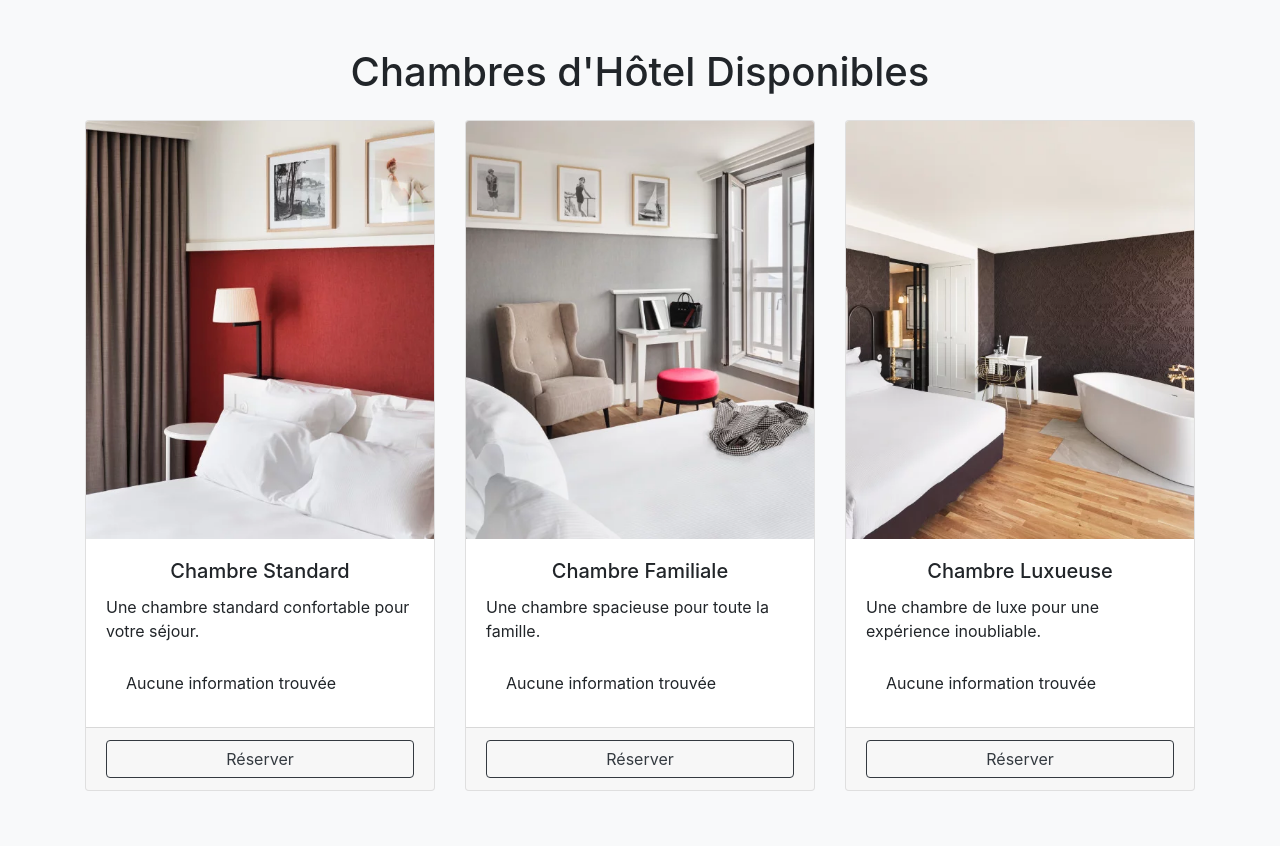
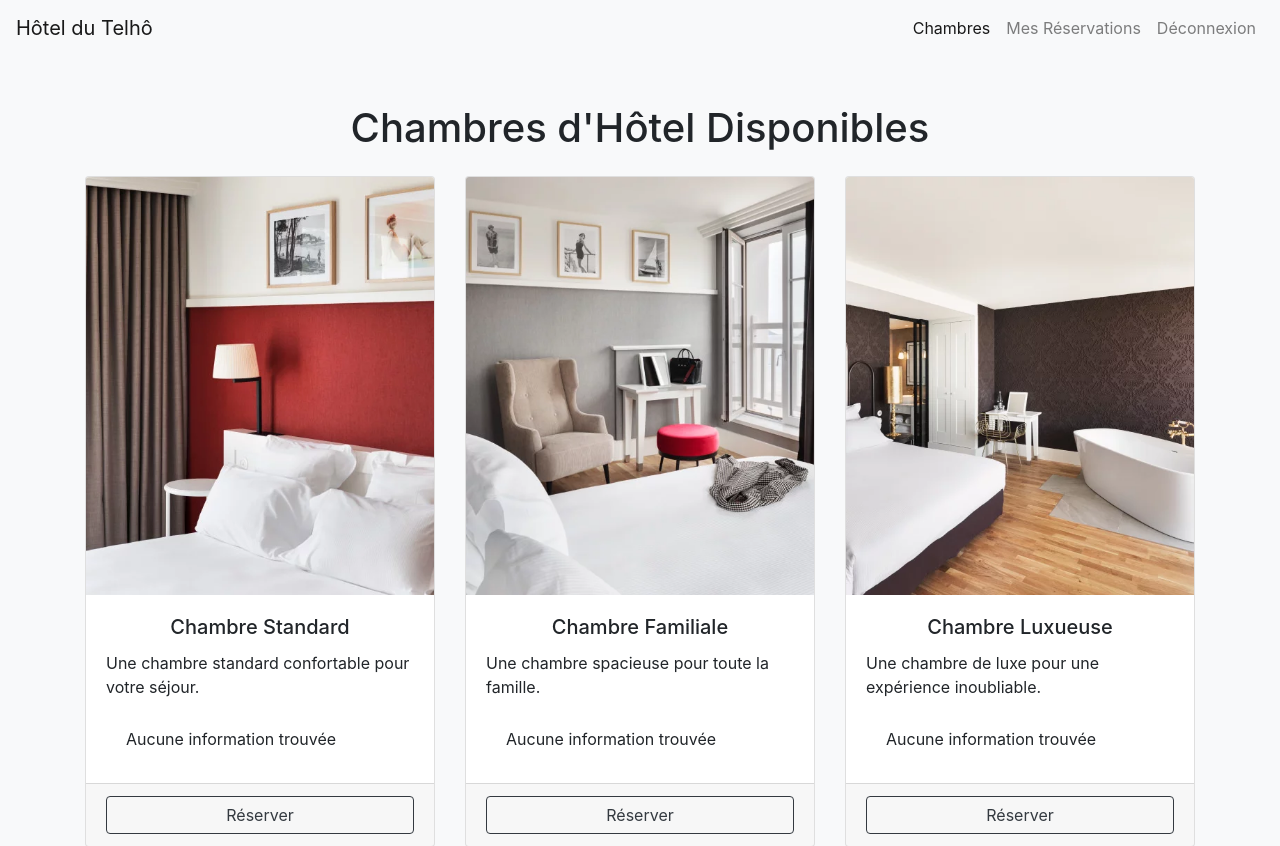
Before and after one commit to MathissGit/projet_infra_reseau, a PHP site: page /index.php in a window 1280 px wide. Shown: the top 846 px of the page. Before the commit the page ends 791 px from the top, so only its background shows below. Run offline with PHP 8.4, Linux system fonts and the light colour scheme; the visitor is signed in with stand-in values (Sample User, id 1); data that the repository does not hold is empty.

Commit message:
création navbar et integration dans header.php

```diff
--- a/includes/partials/header.php
+++ b/includes/partials/header.php
@@ -12,3 +12,35 @@
 	<script src="../../includes/src/hotel.js"></script>
 </head>
 <body>
+
+<nav class="navbar navbar-expand-lg navbar-light bg-light">
+    <a class="navbar-brand" href="index.php">Hôtel du Telhô</a>
+    <button class="navbar-toggler" type="button" data-toggle="collapse" data-target="#navbarNav" aria-controls="navbarNav" aria-expanded="false" aria-label="Toggle navigation">
+        <span class="navbar-toggler-icon"></span>
+    </button>
+    <div class="collapse navbar-collapse" id="navbarNav">
+        <ul class="navbar-nav ml-auto">
+        <li class="nav-item active">
+            <a class="nav-link" href="index.php">Chambres</a>
+        </li>
+        <?php
+        if(isset($_SESSION['connecte']) && $_SESSION['connecte']) {
+            echo '
+            <li class="nav-item">
+                <a class="nav-link" href="mes_reservations.php">Mes Réservations</a>
+            </li>
+            <li class="nav-item">
+                <a class="nav-link" href="deconnexion.php">Déconnexion</a>
+            </li>
+            ';
+        } else {
+            echo '
+            <li class="nav-item">
+                <a class="nav-link" href="connexion.php">Connexion</a>
+            </li>
+            ';
+        }
+        ?>
+        </ul>
+    </div>
+</nav>
```
Also changed, not shown: mes_reservations.php (added, +17 -0 lines).
